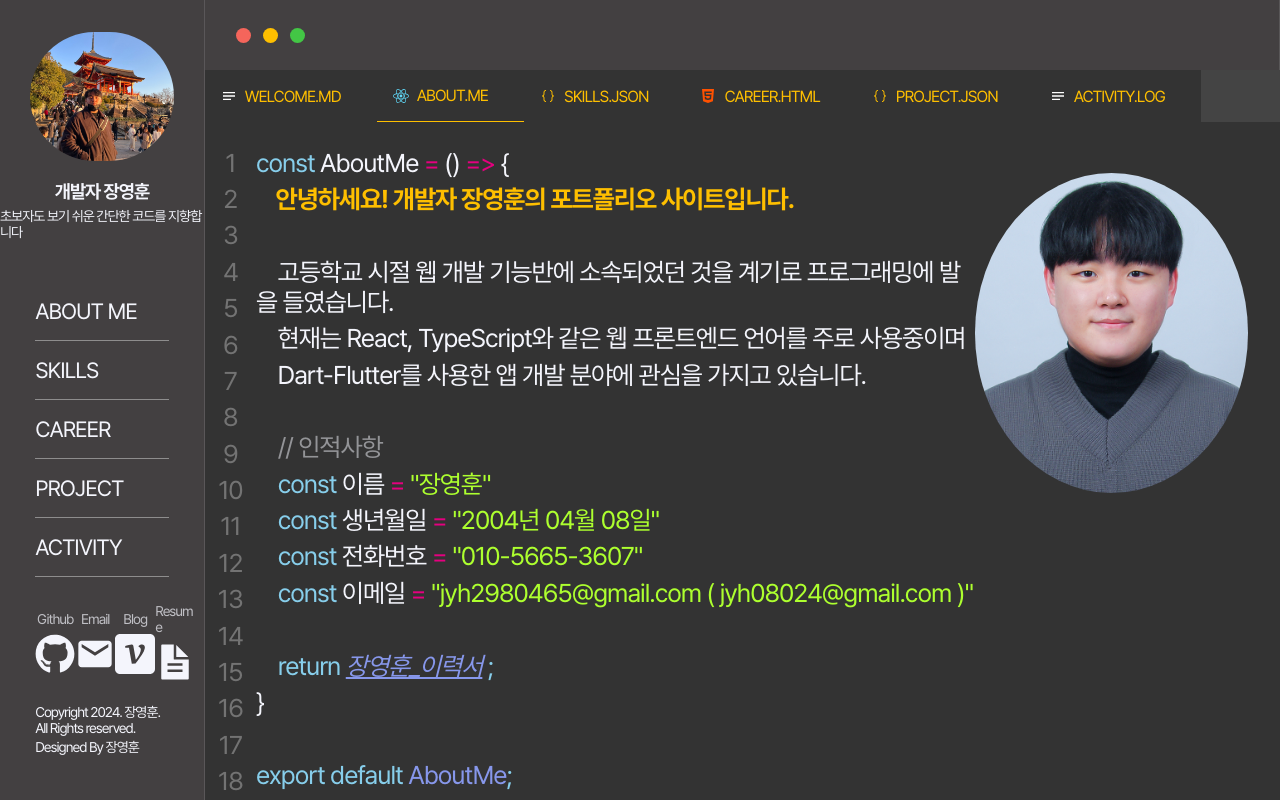
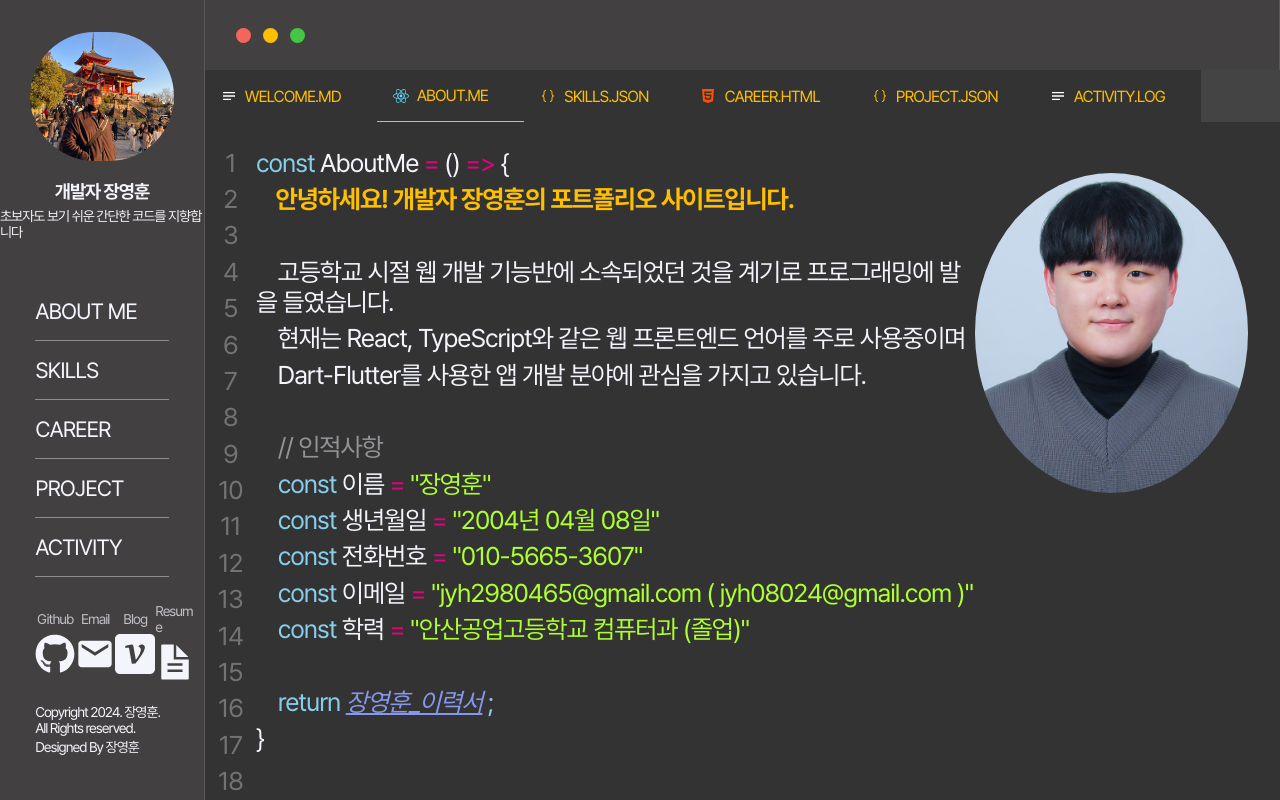
Before and after one commit to jyh08024/Portfolio, a React (Create React App) app: page / in a window 1280 px wide. Both pictures are taken after a click on the element "ABOUT.ME". Built offline with nearby package versions, Linux system fonts and the light colour scheme.

Commit message:
Add Education info

```diff
--- a/src/components/About/About.tsx
+++ b/src/components/About/About.tsx
@@ -59,11 +59,19 @@ const AboutMe = () => {
               "jyh2980465@gmail.com ( jyh08024@gmail.com )"
             </span>
           </p>
+          <p>
+            &nbsp;&nbsp;&nbsp;&nbsp;<span className="blue">const</span> 학력{" "}
+            <span className="purpleRed">=</span>{" "}
+            <span className="green">"안산공업고등학교 컴퓨터과 (졸업)"</span>
+          </p>
 
           <p className="transparent">-</p>
           <p>
             &nbsp;&nbsp;&nbsp;&nbsp;<span className="blue">return</span>{" "}
-            <a href="https://career.programmers.co.kr/pr/jyh08024_jyh" target="_blank">
+            <a
+              href="https://career.programmers.co.kr/pr/jyh08024_jyh"
+              target="_blank"
+            >
               장영훈_이력서
             </a>{" "}
             <span className="blue">;</span>
```
